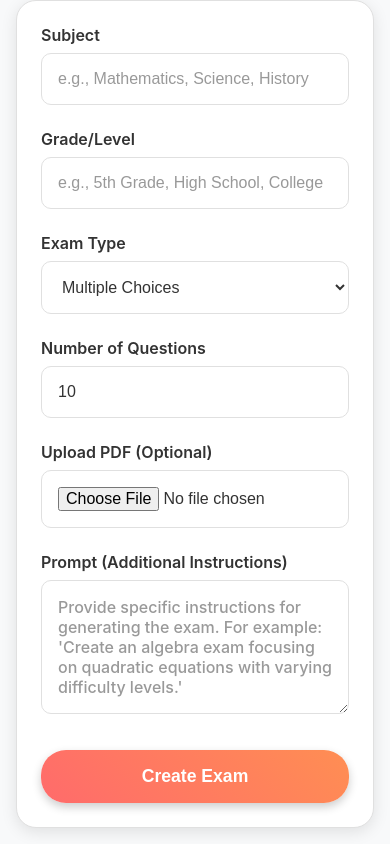
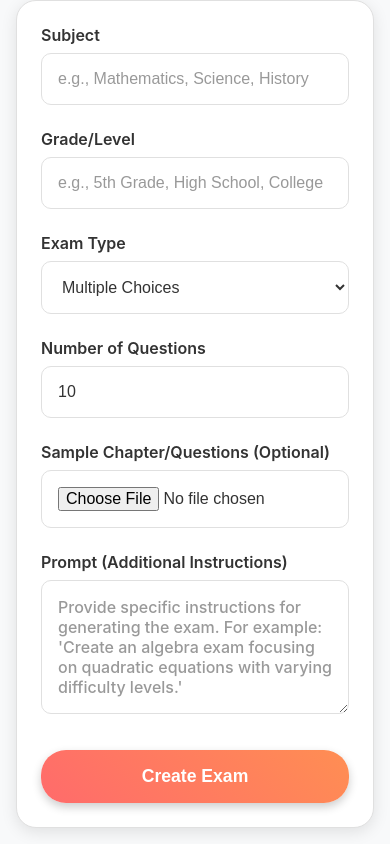
Before and after one commit to kartikeytiwari37/sahayakfe, a React (Create React App) app: page / in a window 390 px wide. Both pictures are taken after a click on the element "🚀 Try it". Shown: the part 128-972 px from the top of the page. Built offline with nearby package versions, Linux system fonts and the light colour scheme.

Commit message:
Refactor form layout in ExamCreator for improved responsiveness and organization

```diff
--- a/src/ExamCreator.css
+++ b/src/ExamCreator.css
@@ -60,6 +60,17 @@
   padding: 2rem;
   border: 1px solid #e0e0e0;
   box-shadow: 0 4px 16px rgba(0, 0, 0, 0.1);
+}
+
+.form-row {
+  display: flex;
+  gap: 20px;
+  margin-bottom: 1.5rem;
+}
+
+.form-row .form-group {
+  flex: 1;
+  margin-bottom: 0;
 }
 
 .form-group {
@@ -526,6 +537,15 @@
 }
 
 @media (max-width: 768px) {
+  .form-row {
+    flex-direction: column;
+    gap: 1.5rem;
+  }
+
+  .form-row .form-group {
+    margin-bottom: 0;
+  }
+
   .toggle-controls {
     flex-direction: column;
     gap: 0.5rem;
--- a/src/ExamCreator.js
+++ b/src/ExamCreator.js
@@ -220,6 +220,7 @@ function ExamCreator({ onBackToHome }) {
       <main className="exam-creator-main">
         <div className="exam-form-container">
           <form onSubmit={handleSubmit}>
+            <div className="form-row">
               <div className="form-group">
                 <label htmlFor="subject">Subject</label>
                 <input
@@ -243,7 +244,9 @@ function ExamCreator({ onBackToHome }) {
                   required
                 />
               </div>
+            </div>
 
+            <div className="form-row">
               <div className="form-group">
                 <label htmlFor="examType">Exam Type</label>
                 <select
@@ -284,9 +287,10 @@ function ExamCreator({ onBackToHome }) {
                   required
                 />
               </div>
+            </div>
 
             <div className="form-group">
-              <label htmlFor="pdfUpload">Upload PDF (Optional)</label>
+              <label htmlFor="pdfUpload">Sample Chapter/Questions (Optional)</label>
               <input
                 type="file"
                 id="pdfUpload"
```
Lines whose indentation alone changed are shown as unchanged.
